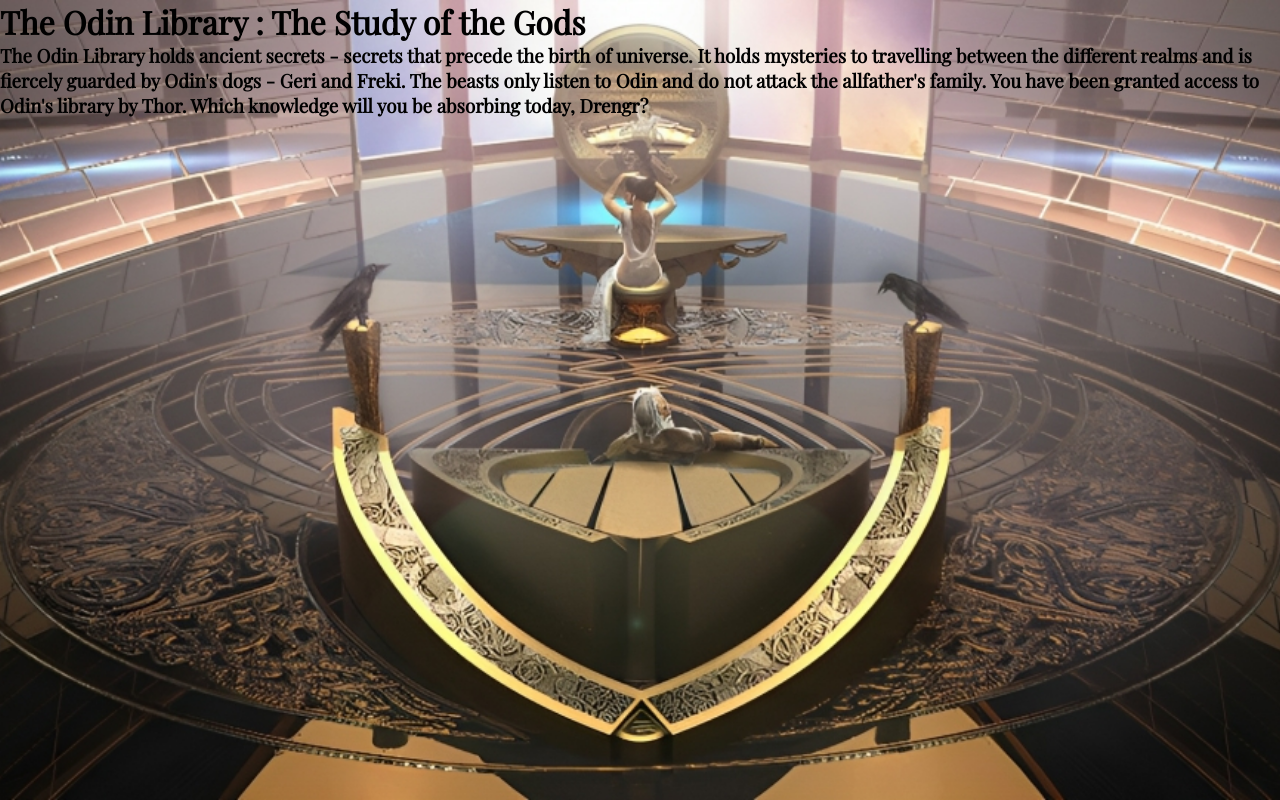
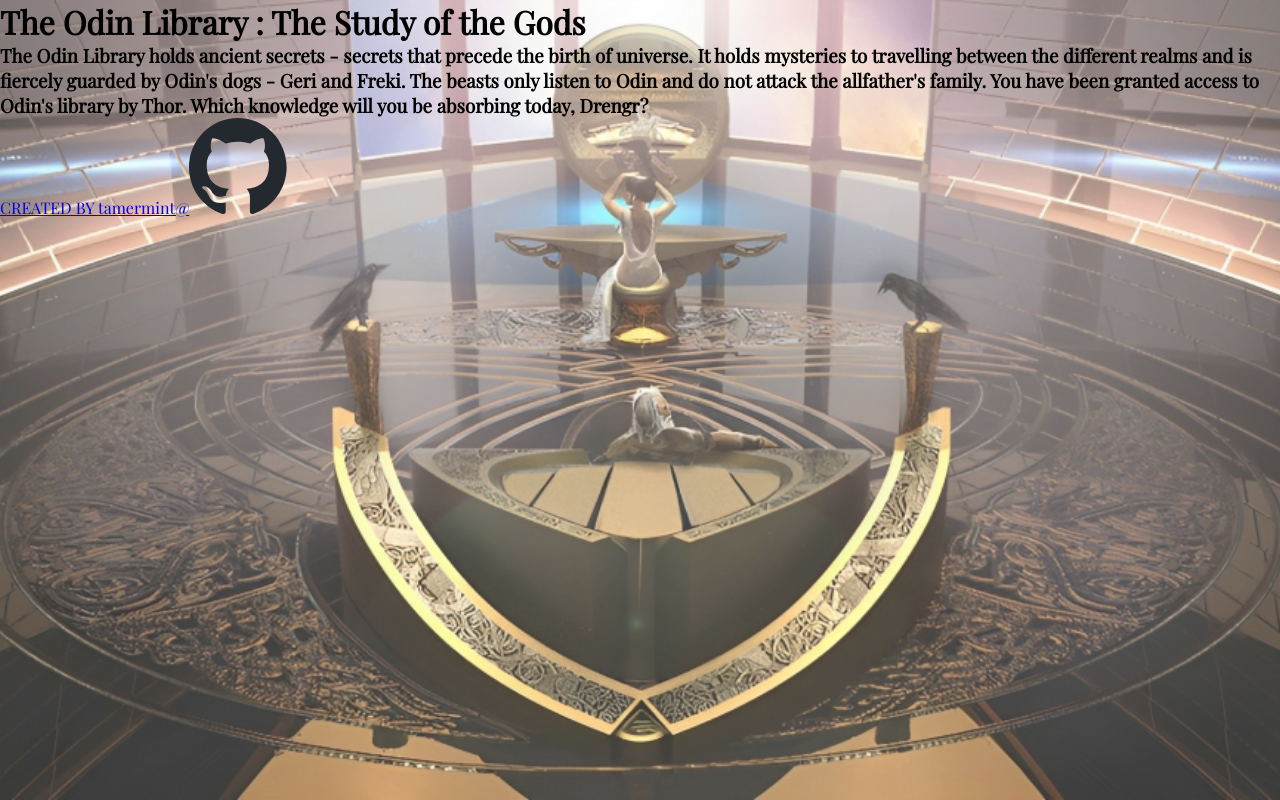
Before and after one commit to tamermint/Odin-Library, a plain HTML site: page index.html in a window 1280 px wide. Drawn offline with nearby package versions, Linux system fonts and the light colour scheme.

Commit message:
skeleton structure added in index

```diff
--- a/index.html
+++ b/index.html
@@ -23,5 +23,9 @@
         </h3>
     </div>
     <div class="book-grid"></div>
+    <div class="newbook-btn"></div>
+    <div id="footer-text">
+        <a href="https://github.com/tamermint/Odin-Library" target="_blank" class="contact">CREATED BY tamermint@<img id="footer-git" src="./assets/github-mark.svg"></a>
+    </div>
 </body>
 </html>
--- a/styles.css
+++ b/styles.css
@@ -15,6 +15,7 @@ body::before{
     width: 100%;
     z-index: -1;      /*The pseudoelement is rendered below actual content*/
     background-image: url(./assets/asgardianlibrary.jpg);
+    opacity: 0.8;
     background-repeat: no-repeat;
     background-size: cover;
     background-position: center;
```
Also changed, not shown: assets/github-mark-white.svg (added), assets/github-mark.svg (added).
